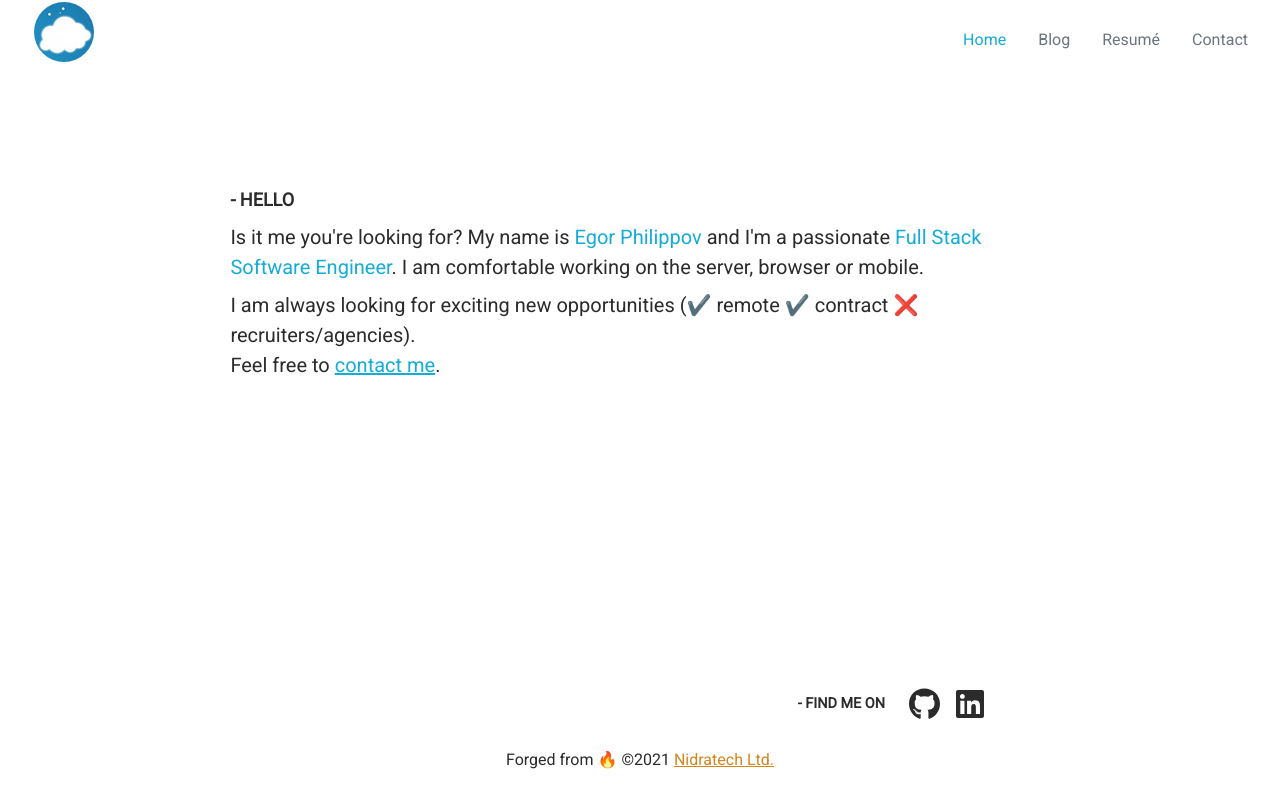
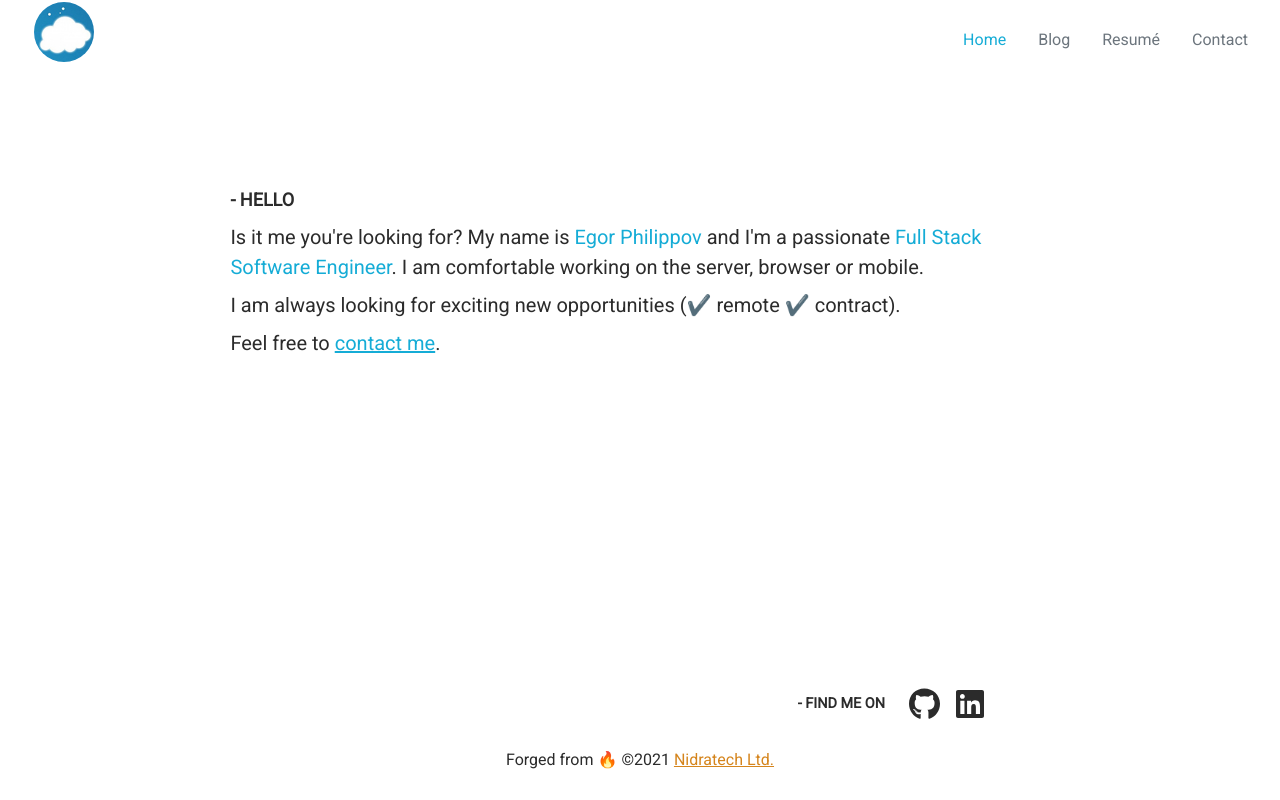
Before and after one commit to lone-cloud/egorphilippov, a Next.js app: page / in a window 1280 px wide. Built offline with nearby package versions, Linux system fonts and the light colour scheme; a web font is replaced by a local one.

Commit message:
copy update

```diff
--- a/pages/index.tsx
+++ b/pages/index.tsx
@@ -26,12 +26,10 @@ const Home = () => (
         <span role="img" aria-label="check mark">
           ✔️
         </span>{' '}
-        contract{' '}
-        <span role="img" aria-label="cross mark">
-          ❌
-        </span>{' '}
-        recruiters/agencies).
-        <br />
+        contract).
+      </PageSection>
+
+      <PageSection>
         Feel free to <Link href="/contact">contact me</Link>.
       </PageSection>
     </PageBody>
```
